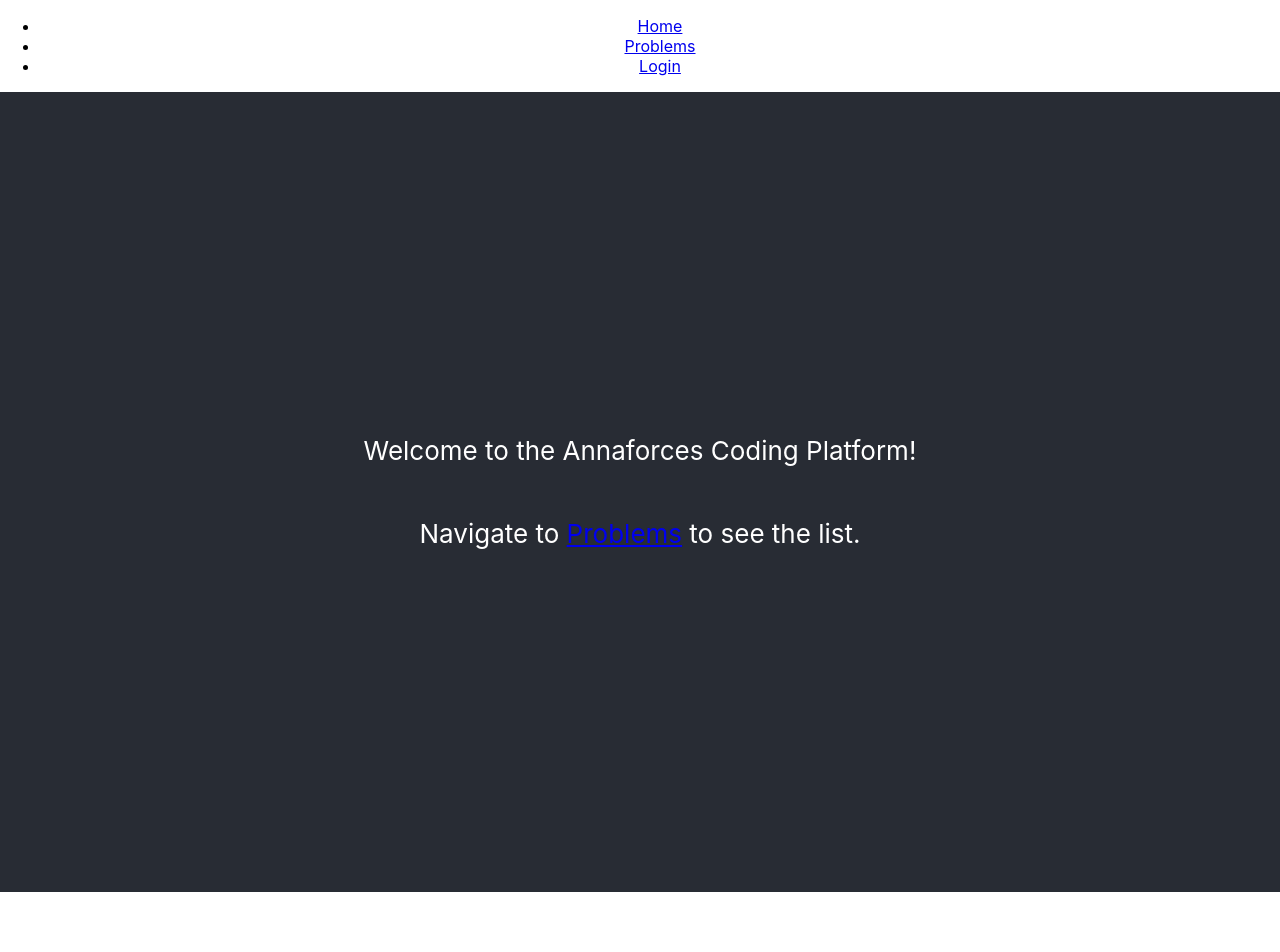
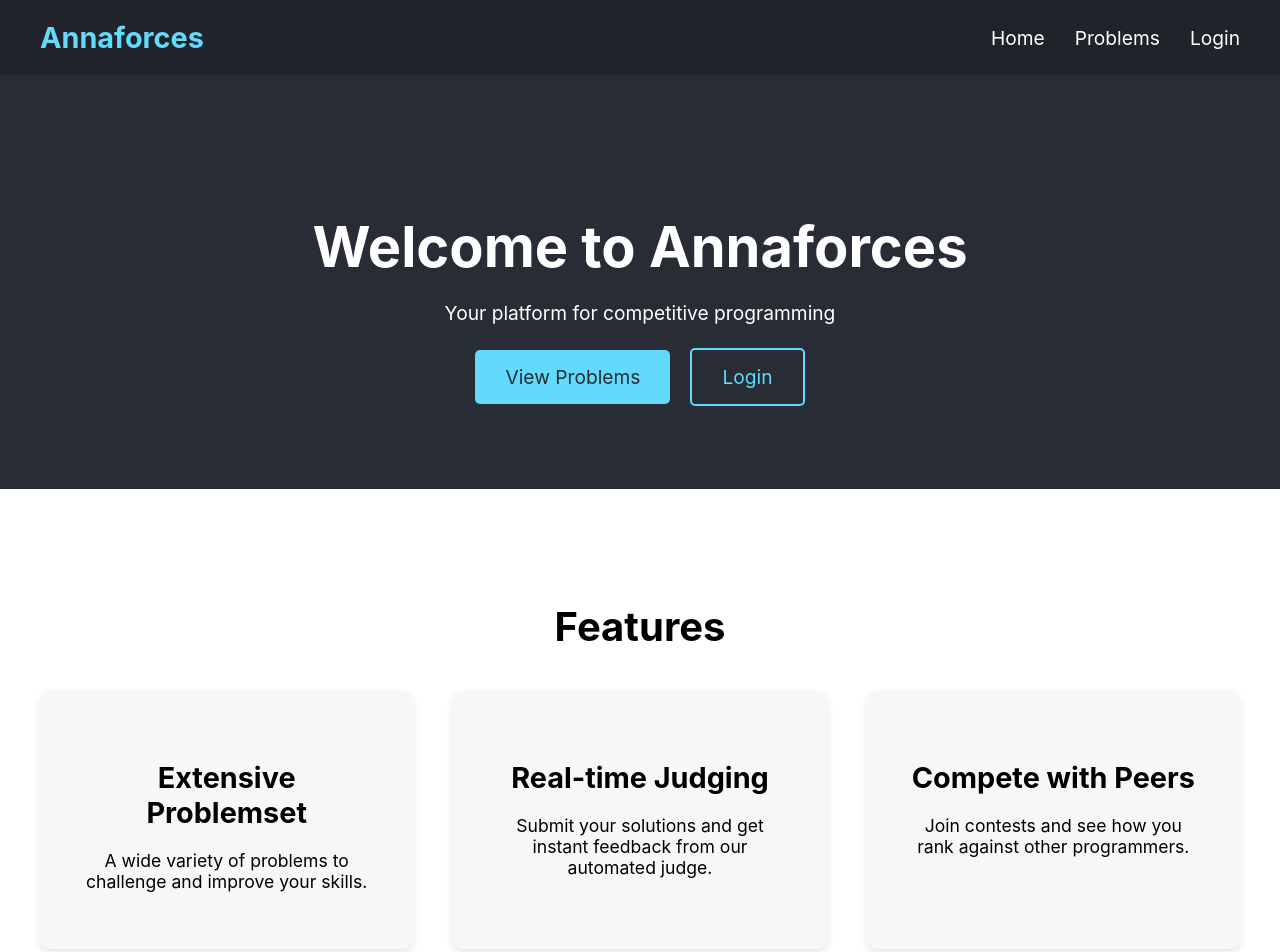
Before and after one commit to lohitpt252003/frontend-for-annaforces, a React (Create React App) app in the folder app/: page / in a window 1280 px wide. Shown: the top 952 px of the page. Before the commit the page ends 892 px from the top, so only its background shows below. Built offline with nearby package versions, Linux system fonts and the light colour scheme.

Commit message:
added welcome and header

```diff
--- a/app/src/App.js
+++ b/app/src/App.js
@@ -1,14 +1,16 @@
 import React from 'react';
 // BrowserRouter is used to enable client-side routing with URL segments.
 // Route and Routes define the mapping between URL paths and React components.
-// Link is used for navigation between routes without full page reloads.
-import { BrowserRouter as Router, Route, Routes, Link } from 'react-router-dom';
+import { BrowserRouter as Router, Route, Routes } from 'react-router-dom';
 // Importing the ProblemsList component from its new organized location.
 import ProblemsList from './components/ProblemsList';
 // Importing the ProblemDetail component from its new organized location.
 import ProblemDetail from './components/ProblemDetail';
 import ProblemSubmissions from './components/ProblemSubmissions';
 import Login from './components/Login/Login.js';
+import LandingPage from './components/LandingPage/LandingPage.js';
+import WelcomePage from './components/WelcomePage/WelcomePage.js';
+import Header from './components/Header'; // Import the Header component
 import './App.css';
 
 /**
@@ -23,20 +25,7 @@ function App() {
     // Router wraps the entire application to enable routing.
     <Router>
       <div className="App">
-        <nav>
-          <ul>
-            <li>
-              <Link to="/">Home</Link>
-            </li>
-            <li>
-              <Link to="/problems">Problems</Link>
-            </li>
-            <li>
-              <Link to="/login">Login</Link>
-            </li>
-          </ul>
-        </nav>
-
+        <Header />
         {/* Routes define the different paths and the components to render for each. */}
         <Routes>
           {/* Route for the problems listing page. */}
@@ -47,14 +36,10 @@ function App() {
           <Route path="/problems/:id/submissions" element={<ProblemSubmissions />} />
           {/* Route for the login page. */}
           <Route path="/login" element={<Login />} />
+          {/* Route for the welcome page. */}
+          <Route path="/welcome" element={<WelcomePage />} />
           {/* Default route for the home page. */}
-          <Route path="/" element={
-            <header className="App-header">
-              {/* Original App content can go here or be removed */}
-              <p>Welcome to the Annaforces Coding Platform!</p>
-              <p>Navigate to <Link to="/problems">Problems</Link> to see the list.</p>
-            </header>
-          } />
+          <Route path="/" element={<LandingPage />} />
         </Routes>
       </div>
     </Router>
--- /dev/null
+++ b/app/src/components/Header/Header.css
@@ -0,0 +1,37 @@
+.app-header {
+    display: flex;
+    justify-content: space-between;
+    align-items: center;
+    padding: 20px 40px;
+    background-color: #20232a;
+    color: white;
+}
+
+.logo a {
+    text-decoration: none;
+    color: #61dafb;
+    font-size: 1.8em;
+    font-weight: bold;
+}
+
+.main-nav ul {
+    list-style: none;
+    margin: 0;
+    padding: 0;
+    display: flex;
+}
+
+.main-nav li {
+    margin-left: 30px;
+}
+
+.main-nav a {
+    text-decoration: none;
+    color: white;
+    font-size: 1.2em;
+    transition: color 0.3s ease;
+}
+
+.main-nav a:hover {
+    color: #61dafb;
+}
--- /dev/null
+++ b/app/src/components/Header/index.js
@@ -0,0 +1,28 @@
+import React from 'react';
+import { Link } from 'react-router-dom';
+import './Header.css';
+
+const Header = () => {
+    return (
+        <header className="app-header">
+            <div className="logo">
+                <Link to="/">Annaforces</Link>
+            </div>
+            <nav className="main-nav">
+                <ul>
+                    <li>
+                        <Link to="/">Home</Link>
+                    </li>
+                    <li>
+                        <Link to="/problems">Problems</Link>
+                    </li>
+                    <li>
+                        <Link to="/login">Login</Link>
+                    </li>
+                </ul>
+            </nav>
+        </header>
+    );
+};
+
+export default Header;
--- /dev/null
+++ b/app/src/components/LandingPage/LandingPage.css
@@ -0,0 +1,81 @@
+.landing-page {
+    text-align: center;
+}
+
+.hero-section {
+    background-color: #282c34;
+    padding: 100px 20px;
+    color: white;
+}
+
+.hero-section h1 {
+    font-size: 3.5em;
+    margin-bottom: 20px;
+}
+
+.hero-section p {
+    font-size: 1.2em;
+    margin-bottom: 40px;
+}
+
+.cta-buttons .btn {
+    margin: 0 10px;
+    padding: 15px 30px;
+    font-size: 1.2em;
+    text-decoration: none;
+    border-radius: 5px;
+    transition: background-color 0.3s ease;
+}
+
+.btn-primary {
+    background-color: #61dafb;
+    color: #282c34;
+}
+
+.btn-primary:hover {
+    background-color: #4fa8c8;
+}
+
+.btn-secondary {
+    background-color: transparent;
+    border: 2px solid #61dafb;
+    color: #61dafb;
+}
+
+.btn-secondary:hover {
+    background-color: #61dafb;
+    color: #282c34;
+}
+
+.features-section {
+    padding: 80px 20px;
+}
+
+.features-section h2 {
+    font-size: 2.5em;
+    margin-bottom: 40px;
+}
+
+.features-grid {
+    display: grid;
+    grid-template-columns: repeat(auto-fit, minmax(300px, 1fr));
+    gap: 40px;
+    max-width: 1200px;
+    margin: 0 auto;
+}
+
+.feature-card {
+    background-color: #f7f7f7;
+    padding: 40px;
+    border-radius: 10px;
+    box-shadow: 0 4px 8px rgba(0, 0, 0, 0.1);
+}
+
+.feature-card h3 {
+    font-size: 1.8em;
+    margin-bottom: 20px;
+}
+
+.feature-card p {
+    font-size: 1.1em;
+}
--- /dev/null
+++ b/app/src/components/LandingPage/LandingPage.js
@@ -0,0 +1,38 @@
+import React from 'react';
+import { Link } from 'react-router-dom';
+import './LandingPage.css';
+
+const LandingPage = () => {
+    return (
+        <div className="landing-page">
+            <header className="hero-section">
+                <h1>Welcome to Annaforces</h1>
+                <p>Your platform for competitive programming</p>
+                <div className="cta-buttons">
+                    <Link to="/problems" className="btn btn-primary">View Problems</Link>
+                    <Link to="/login" className="btn btn-secondary">Login</Link>
+                </div>
+            </header>
+
+            <section className="features-section">
+                <h2>Features</h2>
+                <div className="features-grid">
+                    <div className="feature-card">
+                        <h3>Extensive Problemset</h3>
+                        <p>A wide variety of problems to challenge and improve your skills.</p>
+                    </div>
+                    <div className="feature-card">
+                        <h3>Real-time Judging</h3>
+                        <p>Submit your solutions and get instant feedback from our automated judge.</p>
+                    </div>
+                    <div className="feature-card">
+                        <h3>Compete with Peers</h3>
+                        <p>Join contests and see how you rank against other programmers.</p>
+                    </div>
+                </div>
+            </section>
+        </div>
+    );
+};
+
+export default LandingPage;
--- a/app/src/components/Login/Login.js
+++ b/app/src/components/Login/Login.js
@@ -1,8 +1,10 @@
 import React, { useState } from 'react';
+import { useNavigate } from 'react-router-dom';
 
 const Login = () => {
     const [userId, setUserId] = useState('');
     const [error, setError] = useState('');
+    const navigate = useNavigate();
 
     const handleLogin = async (e) => {
         e.preventDefault();
@@ -21,8 +23,7 @@ const Login = () => {
                 localStorage.setItem('user_id', data.user_id);
                 localStorage.setItem('username', data.username);
                 localStorage.setItem('name', data.name);
-                alert('Login successful!');
-                // You can redirect the user to another page here
+                navigate('/welcome');
             } else {
                 setError(data.error || 'Login failed');
             }
--- /dev/null
+++ b/app/src/components/WelcomePage/WelcomePage.css
@@ -0,0 +1,66 @@
+.welcome-page {
+    text-align: center;
+}
+
+.welcome-header {
+    background-color: #282c34;
+    padding: 80px 20px;
+    color: white;
+}
+
+.welcome-header h1 {
+    font-size: 3em;
+    margin-bottom: 10px;
+}
+
+.welcome-header p {
+    font-size: 1.2em;
+}
+
+.dashboard-section {
+    padding: 60px 20px;
+}
+
+.dashboard-section h2 {
+    font-size: 2.2em;
+    margin-bottom: 40px;
+}
+
+.dashboard-grid {
+    display: grid;
+    grid-template-columns: repeat(auto-fit, minmax(300px, 1fr));
+    gap: 40px;
+    max-width: 1200px;
+    margin: 0 auto;
+}
+
+.dashboard-card {
+    background-color: #f7f7f7;
+    padding: 40px;
+    border-radius: 10px;
+    box-shadow: 0 4px 8px rgba(0, 0, 0, 0.1);
+}
+
+.dashboard-card h3 {
+    font-size: 1.8em;
+    margin-bottom: 20px;
+}
+
+.dashboard-card p {
+    font-size: 1.1em;
+    margin-bottom: 30px;
+}
+
+.btn-primary {
+    background-color: #61dafb;
+    color: #282c34;
+    padding: 12px 24px;
+    font-size: 1.1em;
+    text-decoration: none;
+    border-radius: 5px;
+    transition: background-color 0.3s ease;
+}
+
+.btn-primary:hover {
+    background-color: #4fa8c8;
+}
--- /dev/null
+++ b/app/src/components/WelcomePage/WelcomePage.js
@@ -0,0 +1,47 @@
+import React, { useEffect, useState } from 'react';
+import { Link } from 'react-router-dom';
+import './WelcomePage.css';
+
+const WelcomePage = () => {
+    const [userData, setUserData] = useState({ name: '', username: '' });
+
+    useEffect(() => {
+        const name = localStorage.getItem('name');
+        const username = localStorage.getItem('username');
+        if (name && username) {
+            setUserData({ name, username });
+        }
+    }, []);
+
+    return (
+        <div className="welcome-page">
+            <header className="welcome-header">
+                <h1>Welcome, {userData.name}!</h1>
+                <p>Logged in as: {userData.username}</p>
+            </header>
+
+            <section className="dashboard-section">
+                <h2>Your Dashboard</h2>
+                <div className="dashboard-grid">
+                    <div className="dashboard-card">
+                        <h3>My Profile</h3>
+                        <p>View and edit your profile information.</p>
+                        <Link to="/profile" className="btn btn-primary">Go to Profile</Link>
+                    </div>
+                    <div className="dashboard-card">
+                        <h3>My Submissions</h3>
+                        <p>See your past submissions and their results.</p>
+                        <Link to="/submissions" className="btn btn-primary">View Submissions</Link>
+                    </div>
+                    <div className="dashboard-card">
+                        <h3>Start a Contest</h3>
+                        <p>Join a new contest and start solving problems.</p>
+                        <Link to="/contests" className="btn btn-primary">Find a Contest</Link>
+                    </div>
+                </div>
+            </section>
+        </div>
+    );
+};
+
+export default WelcomePage;
```
